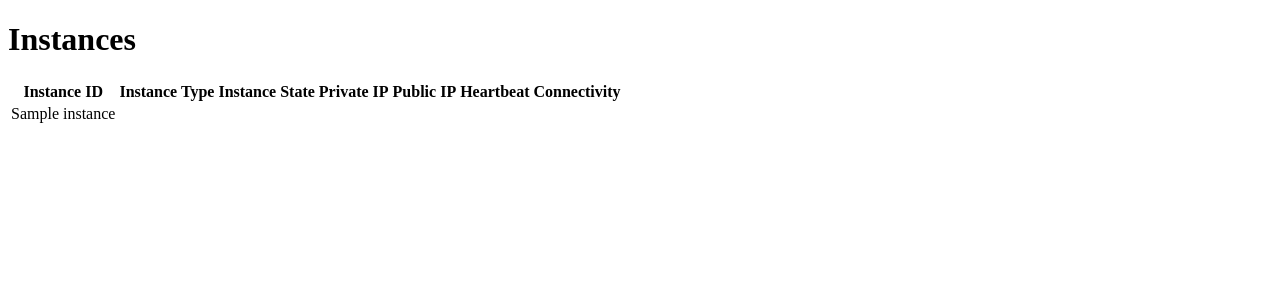
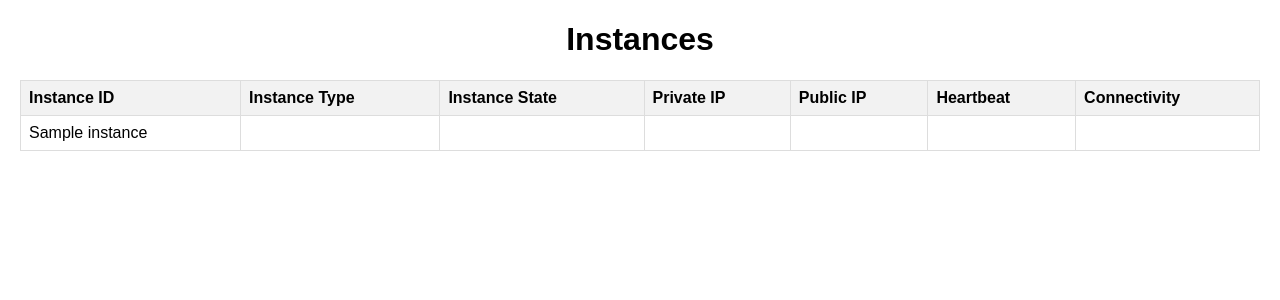
Before and after one commit to PARANOID-09/manage-ec2, a Flask app: template templates/index.html in a window 1280 px wide. Shown: the top 300 px of the page. Run offline with Flask 3, Linux system fonts and the light colour scheme; the template is opened without the code that fills it: most values are stand-ins (such as "Sample title", 1, 10 or a date in 2020).

Commit message:
html change

```diff
--- a/templates/index.html
+++ b/templates/index.html
@@ -2,8 +2,37 @@
 <html>
 <head>
     <title>Control Panel</title>
+    <style>
+        /* CSS styles for control panel */
+        body {
+            font-family: Arial, sans-serif;
+            margin: 20px;
+        }
+        h1 {
+            text-align: center;
+        }
+        table {
+            width: 100%;
+            border-collapse: collapse;
+            margin-top: 20px;
+        }
+        th, td {
+            border: 1px solid #ddd;
+            padding: 8px;
+            text-align: left;
+        }
+        th {
+            background-color: #f2f2f2;
+        }
+        tr:hover {
+            background-color: #f2f2f2;
+        }
+    </style>
 </head>
 <body>
+    <!-- Your existing HTML content goes here -->
+
+    <!-- Control Panel code for displaying instances -->
     <h1>Instances</h1>
     <table>
         <tr>
```
Also changed, not shown: 1 other file.
